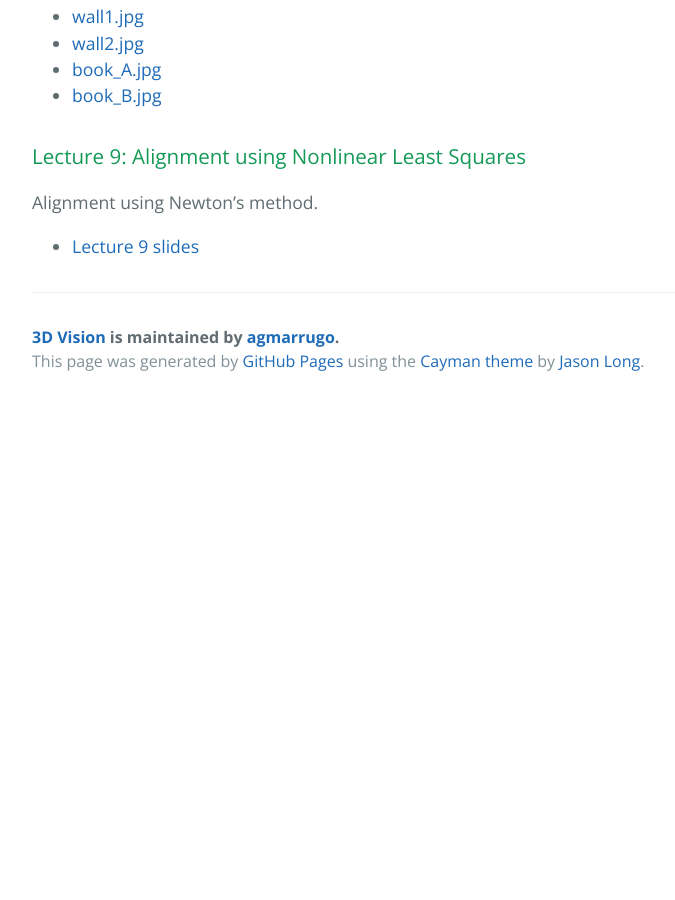
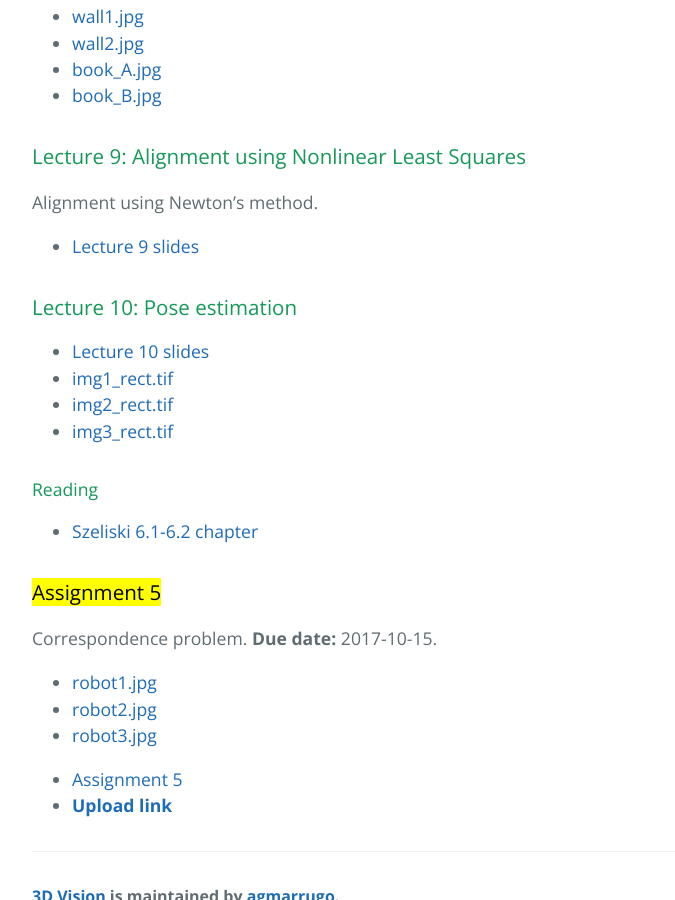
Before and after one commit to opi-lab/optical-metrology-2021, a Jekyll site: the page built from index.md, in a window 1280 px wide and 900 px high, scrolled down 4752 px. Shown: the whole window, without its empty margins (192-867 px from the left). Built offline with Jekyll 4.4.1, drawn with Linux system fonts in a browser that asks for light colours; before the commit the page ends 5157 px from its top, so only the background shows below that.

Commit message:
Lecture 10 and images.

```diff
--- a/index.md
+++ b/index.md
@@ -191,7 +191,27 @@ Alignment using Newton's method.
 
 - [Lecture 9 slides](https://www.dropbox.com/s/kpi7abaan757iny/lec09-AlignmentNonlinear.pdf?dl=0)
 
+### Lecture 10: Pose estimation
 
+- [Lecture 10 slides](https://www.dropbox.com/s/i7gteeq06hnqp1n/lec10-PoseEstimation.pdf?dl=0)
+- [img1_rect.tif](https://www.dropbox.com/s/iz69p1a9kqgtjbs/img1_rect.tif?dl=0)
+- [img2_rect.tif](https://www.dropbox.com/s/dlok80yopxadu8d/img2_rect.tif?dl=0)
+- [img3_rect.tif](https://www.dropbox.com/s/twlw0jm1o64qw2y/img3_rect.tif?dl=0)
+
+#### Reading
+
+- [Szeliski 6.1-6.2 chapter](https://www.dropbox.com/s/u9m34caf30c0f6p/SzeliskiBook_20100903_draft.pdf?dl=0)
+
+### <mark>Assignment 5</mark>
+
+Correspondence problem. **Due date:** 2017-10-15.
+
+- [robot1.jpg](https://www.dropbox.com/s/avelpa3sq97upz2/robot1.jpg?dl=0)
+- [robot2.jpg](https://www.dropbox.com/s/btukc4w78e2qusi/robot2.jpg?dl=0)
+- [robot3.jpg](https://www.dropbox.com/s/cdhgzmguodc35mb/robot3.jpg?dl=0)
+
+- [Assignment 5]({{site.url}}pdfs/a5.pdf)
+- [**Upload link**]()
 
 <!--### Assignment 1
 
```
Also changed, not shown: 1 other file.
